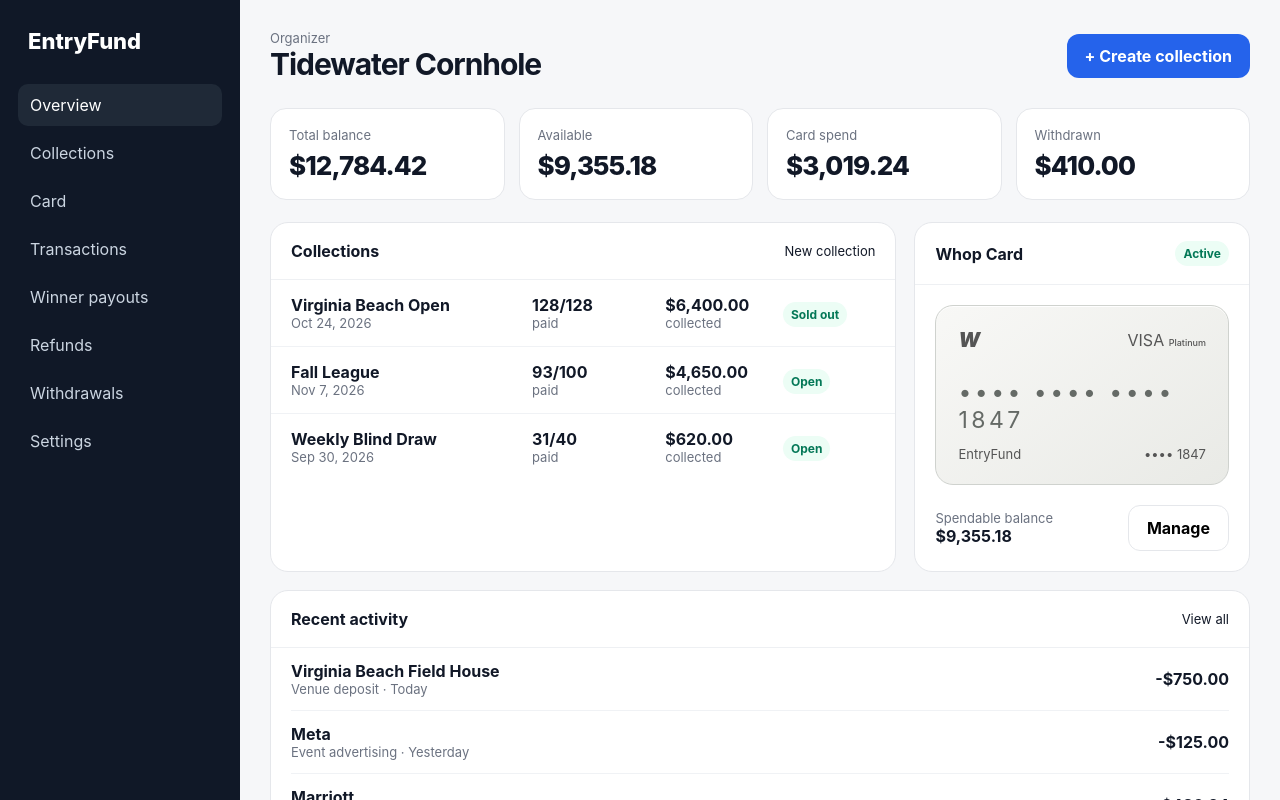
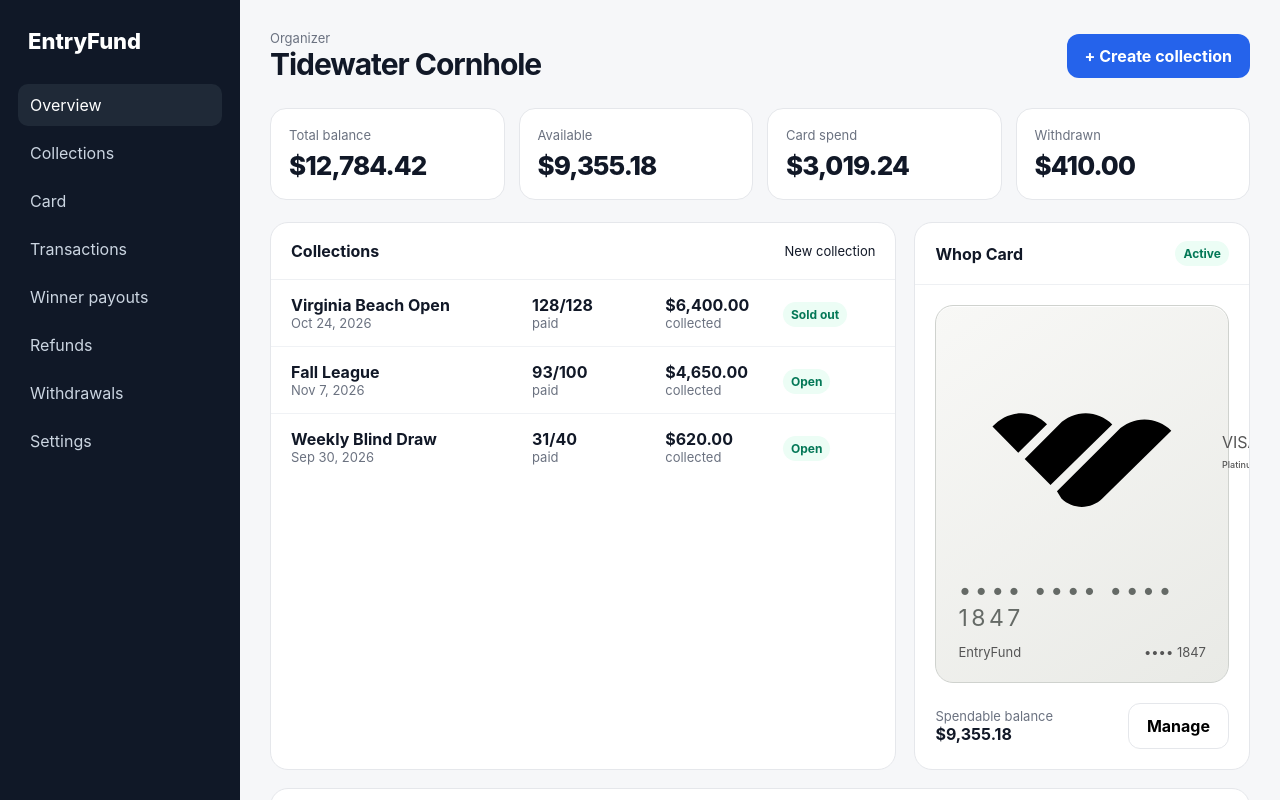
Before and after one commit to retroservices1121/Entryfund, a Next.js app: page /dashboard in a window 1280 px wide. Shown: the top 800 px of the page. Built offline with nearby package versions, Linux system fonts and the light colour scheme.

Commit message:
Use Whop mark on virtual card

```diff
--- a/app/dashboard/page.tsx
+++ b/app/dashboard/page.tsx
@@ -48,7 +48,7 @@
           <section className="card-box">
             <div className="card-head"><strong>Whop Card</strong><span className="pill">Active</span></div>
             <div className="virtual-card">
-              <div className="row"><strong className="whop-mark">W</strong><span>VISA <small>Platinum</small></span></div>
+              <div className="row"><img className="whop-logo" src="/whop-mark.svg" alt="Whop"/><span>VISA <small>Platinum</small></span></div>
               <div>
                 <div className="digits">•••• •••• •••• 1847</div>
                 <div className="row small" style={{marginTop:12}}><span>EntryFund</span><span>•••• 1847</span></div>
```
